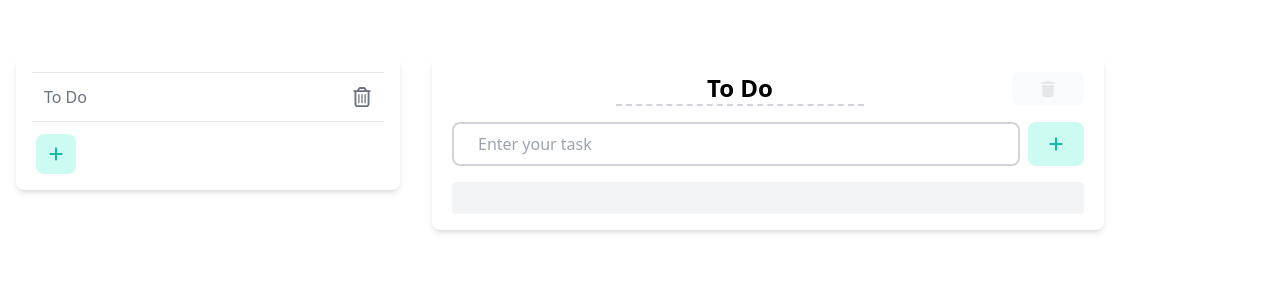
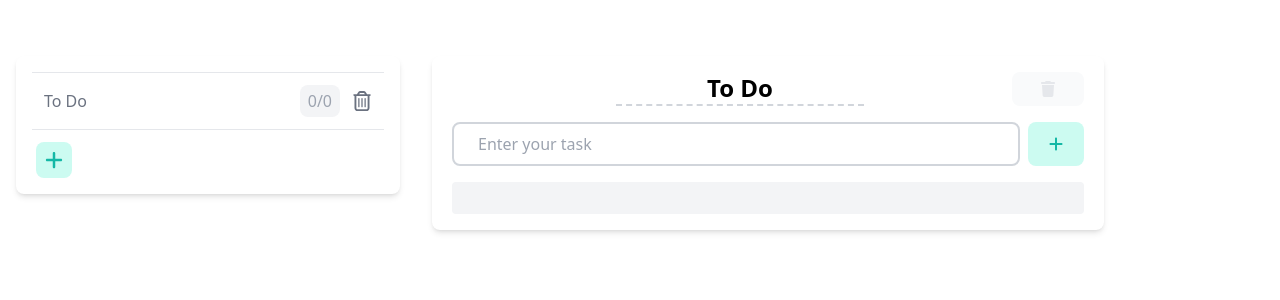
Before and after one commit to berkziya/project-todo-frontend, a React (Vite) app: page / in a window 1280 px wide. Shown: the top 300 px of the page. Built offline with nearby package versions, Linux system fonts and the light colour scheme.

Commit message:
feat: Stats feature

```diff
--- /dev/null
+++ b/src/App.jsx
@@ -0,0 +1,48 @@
+import { useEffect } from 'react';
+
+import { useSelector, useDispatch } from 'react-redux';
+
+import Todo from './features/todo/Todo.jsx';
+import { closeTrash, createList } from './features/todo/todoSlice';
+import TrashPopup from './features/todo/components/Trash/TrashPopup.jsx';
+import Lists from './features/todo/components/Lists/Lists';
+
+const App = () => {
+  const todoState = useSelector((state) => state.todo);
+  const dispatch = useDispatch();
+
+  let listId = todoState.activeList;
+
+  useEffect(() => {
+    if (!listId || !todoState.lists[listId]) {
+      listId = Object.keys(todoState.lists)[0] || '0';
+      if (!todoState.lists[listId]) {
+        dispatch(createList({ listId: '0' }));
+      }
+    }
+  }, [dispatch, listId, todoState.lists]);
+
+  return (
+    <div>
+      <div className='flex flex-col-reverse md:flex-row p-4 mt-10'>
+        <div className='w-full basis-1/3'>
+          <div className='p-4 mt-4 md:mt-0 md:mr-4 md:min-w-80 md:max-w-96 bg-white shadow-md rounded-lg'>
+            <Lists />
+          </div>
+        </div>
+        <div className='w-full basis-2/3'>
+          <div
+            className={`p-4 px-3 md:px-5 md:max-w-2xl min-h-[174px] ${
+              todoState.lists[listId] ? 'bg-white' : 'bg-gray-100'
+            } shadow-md rounded-lg`}
+          >
+            {todoState.lists[listId] && <Todo listId={listId} />}
+          </div>
+        </div>
+      </div>
+      <TrashPopup toClose={() => dispatch(closeTrash())} listId={listId} />
+    </div>
+  );
+};
+
+export default App;
--- a/src/features/todo/Todo.jsx
+++ b/src/features/todo/Todo.jsx
@@ -31,7 +31,7 @@ function Todo({ listId }) {
 
   useEffect(() => {
     const listNameInput = document.querySelector('#list-name');
-    listNameInput.value = todoState.lists[listId].name;
+    listNameInput.value = todoState.lists[todoState.activeList].name;
   }, [todoState.activeList, todoState.lists]);
 
   return (
--- a/src/features/todo/components/Lists/Lists.jsx
+++ b/src/features/todo/components/Lists/Lists.jsx
@@ -2,6 +2,8 @@ import { useSelector, useDispatch } from 'react-redux';
 import { setActiveList, deleteList, createList } from '../../todoSlice';
 import { randomString } from '../../../../shared/utils/misc';
 import { FaRegTrashCan, FaPlus } from 'react-icons/fa6';
+
+import Stats from './Stats';
 
 const Lists = () => {
   const todoState = useSelector((state) => state.todo);
@@ -29,20 +31,21 @@ const Lists = () => {
           onClick={() => dispatch(setActiveList({ listId }))}
         >
           <div className='flex items-center'>{list.name}</div>
-          <h2
-            className='text-gray-500 hover:text-red-500 hover:font-semibold'
-            onClick={() => areYouSure(listId)}
-          >
-            <FaRegTrashCan size={20} />
-          </h2>
+          <div className='flex items-center'>
+            <Stats listId={listId} />
+            <FaRegTrashCan
+              size={20}
+              onClick={() => areYouSure(listId)}
+              className='text-gray-500 hover:text-red-500 ml-3'
+            />
+          </div>
         </button>
       ))}
-      <button
+      <FaPlus
+        size={36}
         onClick={() => dispatch(createList({ listId: randomString() }))}
-        className='p-3 m-3 mx-1 mb-0 rounded-lg bg-teal-100 hover:bg-teal-200 text-teal-500 hover:text-teal-700 hover:font-semibold'
-      >
-        <FaPlus />
-      </button>
+        className='p-2 m-3 mx-1 mb-0 rounded-lg bg-teal-100 hover:bg-teal-200 text-teal-500 hover:text-teal-700'
+      />
     </div>
   );
 };
--- /dev/null
+++ b/src/features/todo/components/Lists/Stats.jsx
@@ -0,0 +1,22 @@
+import { useSelector } from 'react-redux';
+
+const Stats = ({ listId }) => {
+  const todoState = useSelector((state) => state.todo);
+  const list = todoState.lists[listId];
+  const done = list.tasks.filter((e) => e.status === 'done').length;
+  const total = list.tasks.filter((e) => e.status !== 'deleted').length;
+
+  return (
+    <div
+      className={`${
+        done === total && total !== 0
+          ? 'bg-teal-200 text-white'
+          : 'bg-gray-100 text-gray-400'
+      } px-2 py-1 rounded-lg `}
+    >
+      {done}/{total}
+    </div>
+  );
+};
+
+export default Stats;
--- a/src/main.jsx
+++ b/src/main.jsx
@@ -1,52 +1,10 @@
 import { createRoot } from 'react-dom/client';
-import { useEffect } from 'react';
 import './index.css';
 
 import store from './store';
-import { Provider, useSelector, useDispatch } from 'react-redux';
+import { Provider } from 'react-redux';
 
-import Todo from './features/todo/Todo.jsx';
-import { closeTrash, createList } from './features/todo/todoSlice';
-import TrashPopup from './features/todo/components/Trash/TrashPopup.jsx';
-import Lists from './features/todo/components/Lists/Lists';
-
-const App = () => {
-  const todoState = useSelector((state) => state.todo);
-  const dispatch = useDispatch();
-
-  let listId = todoState.activeList;
-
-  useEffect(() => {
-    if (!listId || !todoState.lists[listId]) {
-      listId = Object.keys(todoState.lists)[0] || '0';
-      if (!todoState.lists[listId]) {
-        dispatch(createList({ listId: '0' }));
-      }
-    }
-  }, [dispatch, listId, todoState.lists]);
-
-  return (
-    <div>
-      <div className='flex flex-col-reverse md:flex-row p-4 mt-10'>
-        <div className='w-full basis-1/3'>
-          <div className='p-4 mt-4 md:mt-0 md:mr-4 md:min-w-80 md:max-w-96 bg-white shadow-md rounded-lg'>
-            <Lists />
-          </div>
-        </div>
-        <div className='w-full basis-2/3'>
-          <div
-            className={`p-4 px-3 md:px-5 md:max-w-2xl min-h-[174px] ${
-              todoState.lists[listId] ? 'bg-white' : 'bg-gray-100'
-            } shadow-md rounded-lg`}
-          >
-            {todoState.lists[listId] && <Todo listId={listId} />}
-          </div>
-        </div>
-      </div>
-      <TrashPopup toClose={() => dispatch(closeTrash())} listId={listId} />
-    </div>
-  );
-};
+import App from './App';
 
 const container = document.getElementById('root');
 const root = createRoot(container);
```
Also changed, not shown: src/features/stats/Stats.jsx (deleted), src/features/stats/statsSlice.js (deleted), 2 other files (tests, documents, lock files or other folders).
